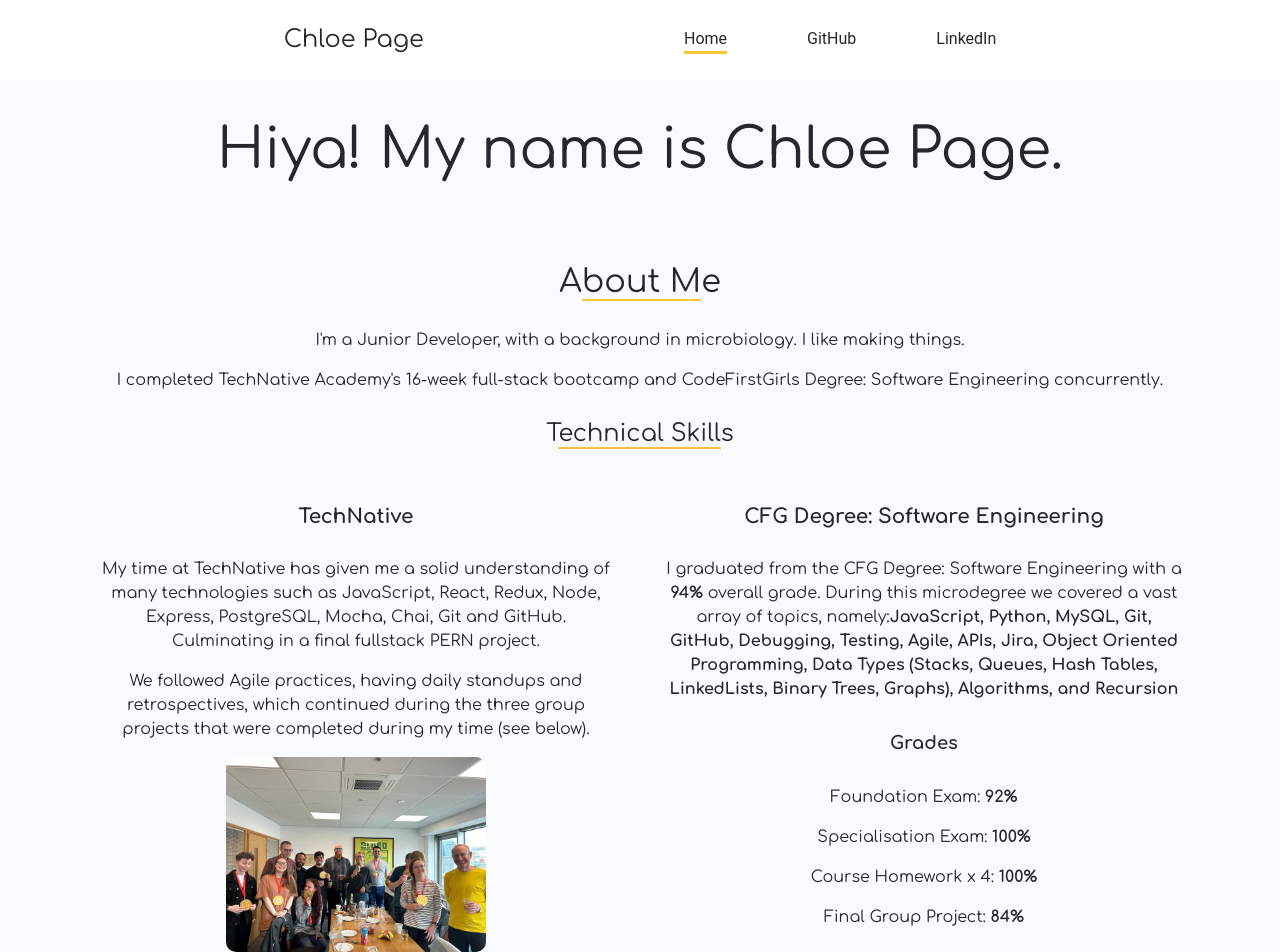
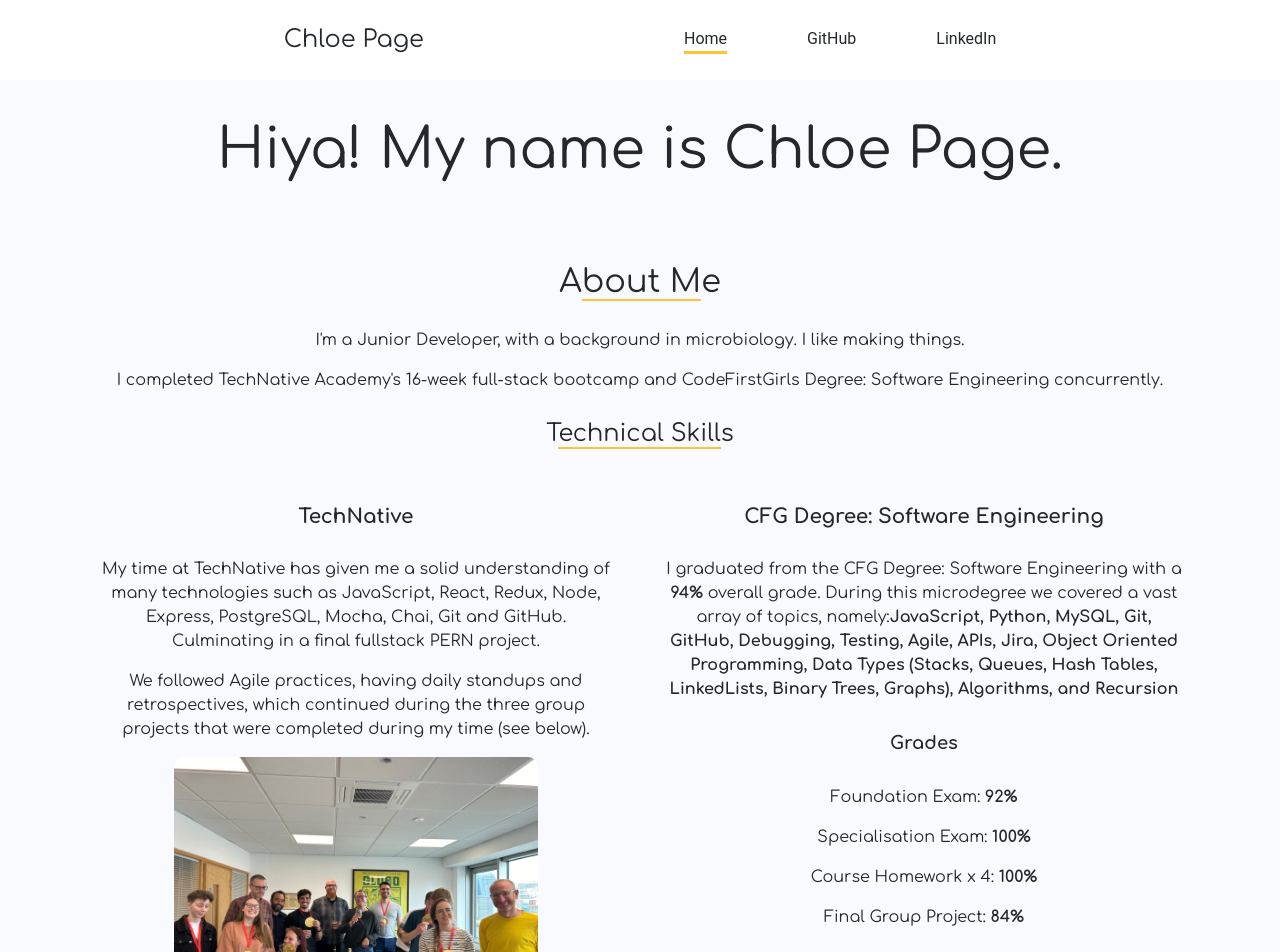
Before and after one commit to ChloeSAPage/portfolio, a React (Vite) app: page / in a window 1280 px wide. Shown: the top 952 px of the page. Built offline with nearby package versions, Linux system fonts and the light colour scheme.

Commit message:
Adjust image size

```diff
--- a/src/components/views/Home/Home.module.css
+++ b/src/components/views/Home/Home.module.css
@@ -2,8 +2,8 @@
     width: 100%;
     color: var(--black);
     text-align: center;
-    padding-left: 6rem;
-    padding-right: 6rem;
+    padding-left: 2rem;
+    padding-right: 2rem;
 }
 
 .tagline {
@@ -36,11 +36,16 @@
 }
 
 .image {
-    max-width: 50%;
-    border-radius: 10px;
+    max-width: 90%;
+    margin: 0;
 }
 
 @media only screen and (min-width: 1024px) {
+    .wrapper {
+        padding-left: 6rem;
+        padding-right: 6rem;
+    }
+
     .skillsContainer {
         display: flex;
         gap: 3rem;
@@ -53,4 +58,9 @@
     .cfg {
         width: 50%;
     }
+
+    .image {
+        max-width: 70%;
+        border-radius: 10px;
+    }
 }
```
